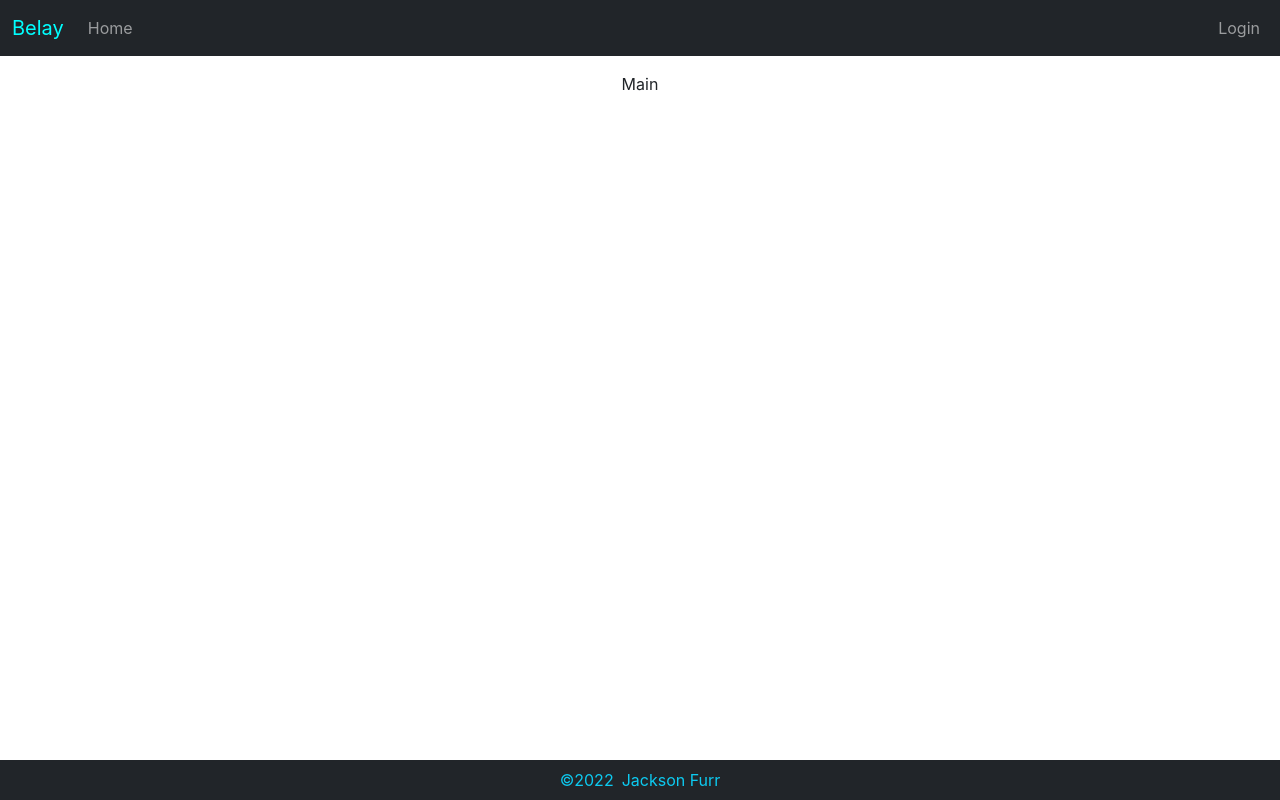
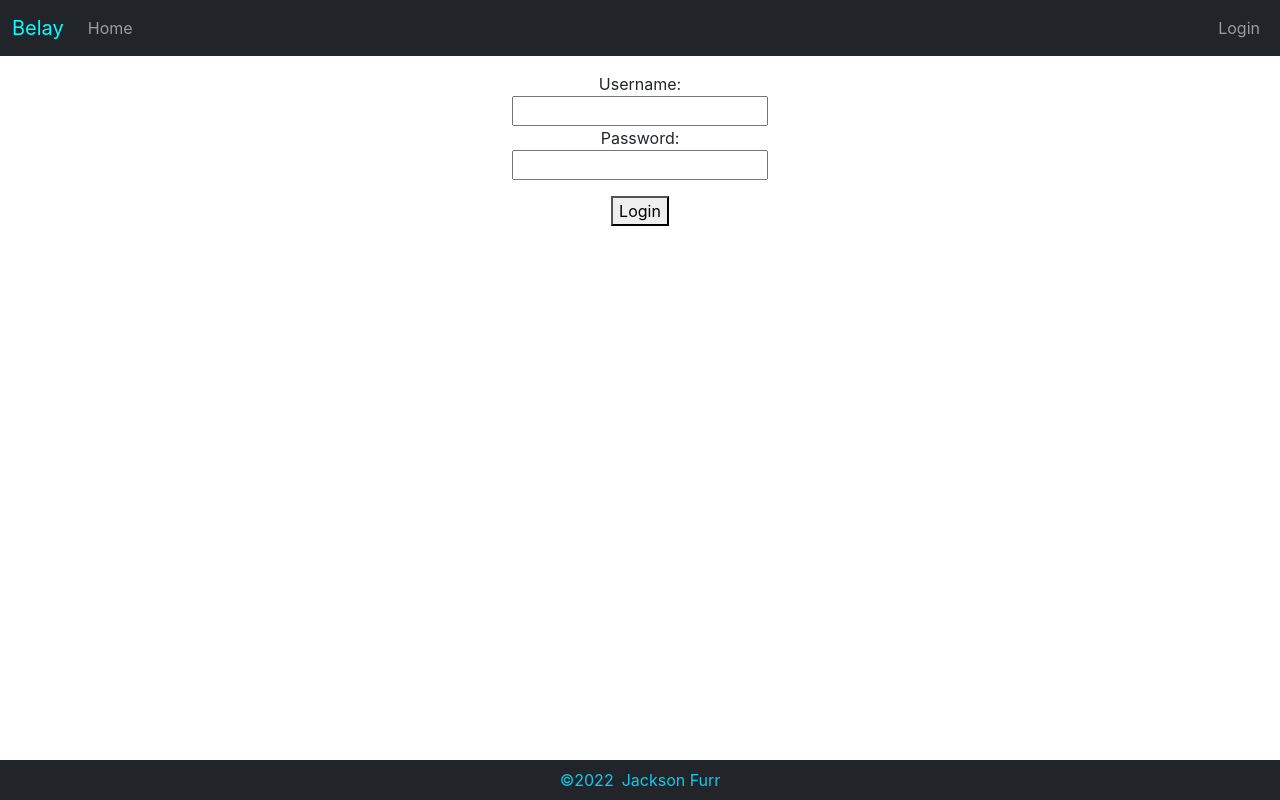
Before and after one commit to Furrj/BelayClient, a React (Create React App) app: page / in a window 1280 px wide. Built offline with nearby package versions, Linux system fonts and the light colour scheme.

Commit message:
login fetch

```diff
--- a/src/App.tsx
+++ b/src/App.tsx
@@ -1,7 +1,7 @@
 import React from "react";
 
 //VIEWS
-import Main from "./views/Main";
+import LoginPage from "./views/LoginPage";
 import Navbar from "./layouts/Navbar";
 import Footer from "./layouts/Footer";
 
@@ -9,7 +9,7 @@ const App: React.FC = () => {
   return (
     <div>
       <Navbar />
-      <Main />
+      <LoginPage />
       <Footer />
     </div>
   );
--- /dev/null
+++ b/src/views/LoginPage.tsx
@@ -0,0 +1,61 @@
+import React, { useState } from "react";
+
+interface IState {
+  username: string;
+  password: string;
+}
+
+const initState = {
+  username: "",
+  password: "",
+};
+
+const LoginPage: React.FC = () => {
+  const [userInfo, setUserInfo] = useState<IState>(initState);
+
+  const login = async (
+    e: React.MouseEvent<HTMLButtonElement>
+  ): Promise<void> => {
+    const res = await fetch("http://localhost:5000/login", {
+      method: "POST",
+      headers: {
+        "Content-Type": "application/json",
+      },
+      body: JSON.stringify(userInfo),
+    });
+    const data = await res.json();
+  };
+
+  const inputHandler = (e: React.ChangeEvent<HTMLInputElement>): void => {
+    setUserInfo({
+      ...userInfo,
+      [e.target.name]: e.target.value,
+    });
+  };
+
+  return (
+    <div>
+      <div>Username: </div>
+      <input
+        type="text"
+        name="username"
+        value={userInfo.username}
+        onChange={inputHandler}
+      />
+      <br />
+      <div>Password:</div>
+      <input
+        type="text"
+        name="password"
+        value={userInfo.password}
+        onChange={inputHandler}
+      />
+      <br />
+      <button className="mt-3" onClick={login}>
+        Login
+      </button>
+    </div>
+  );
+};
+
+export default LoginPage;
--- a/src/views/Main.tsx
+++ /dev/null
@@ -1,7 +0,0 @@
-import React from "react";
-
-const Main: React.FC = () => {
-  return <div>Main</div>;
-};
-
-export default Main;
```
Also changed, not shown: package.json (+8 -3 lines), 1 other file (tests, documents, lock files or other folders).
